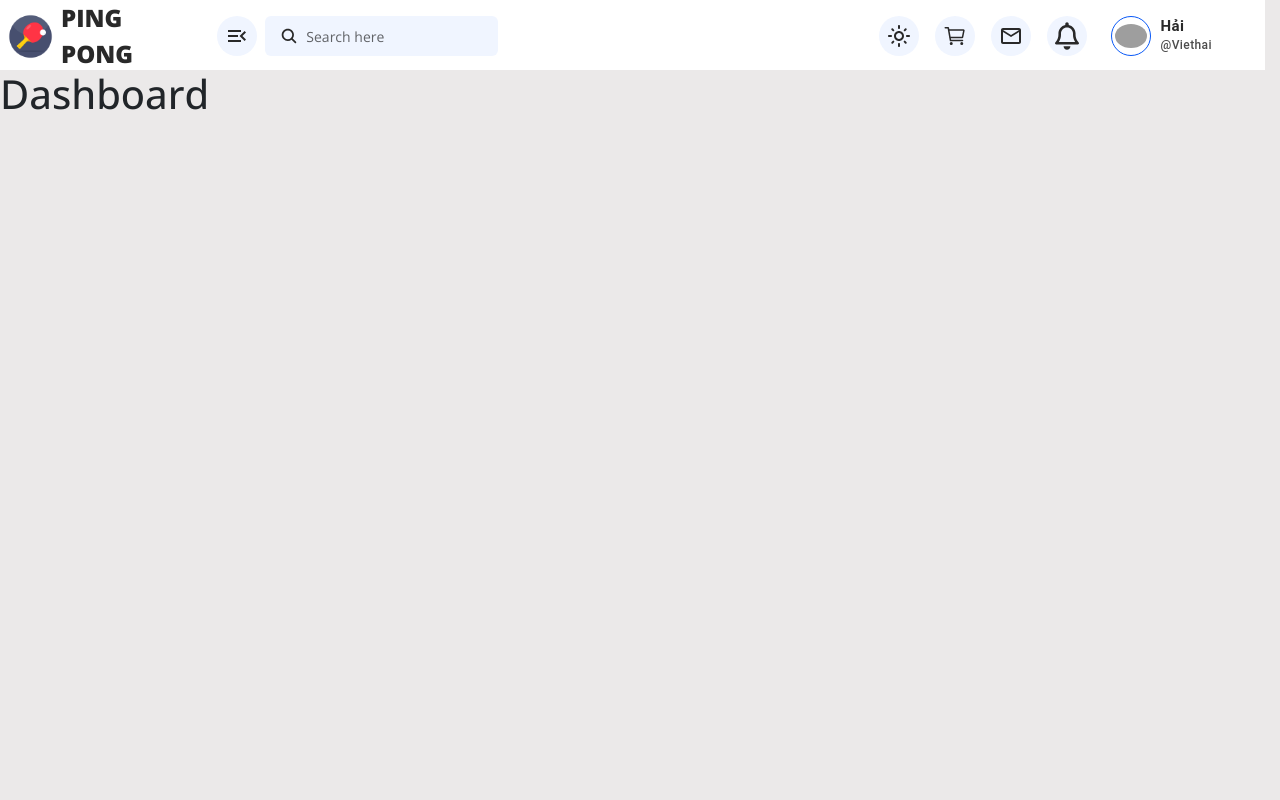
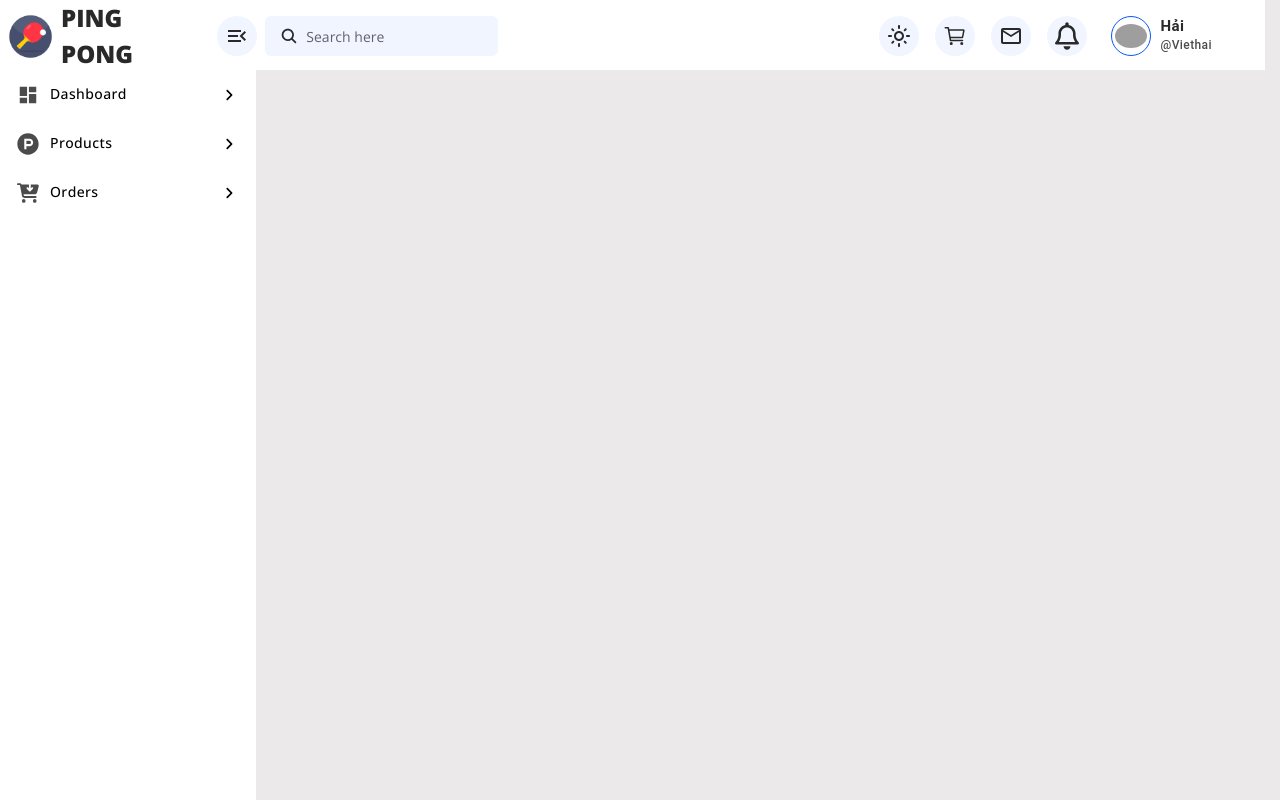
Before and after one commit to KINGDOMNVHAI/bongban-fe, a React (Create React App) app: page / in a window 1280 px wide. Built offline with nearby package versions, Linux system fonts and the light colour scheme; grey boxes are pictures that could not be loaded.

Commit message:
Create menu sidebar

```diff
--- a/src/App.css
+++ b/src/App.css
@@ -3,7 +3,7 @@
 * {margin: 0px; padding: 0px;}
 
 body {
-  font-family: "Open Sans", sans-serif;
+  font-family: "Open Sans", sans-serif !important;
   background: #ebe9e9;
 }
 
@@ -13,7 +13,7 @@ body {
 
 .btn-blue {background: #0858f7 !important; font-size: 14px !important; font-weight: 500; color: #FFF !important; text-transform: capitalize !important; border-radius: 5px !important;}
 
-header {width: 100%; height: 70px; background: #FFF;}
+header {width: 100%; height: 70px; background: #FFF; position: fixed; top: 0px; left: 0px; z-index: 1000;}
 header .logo {text-decoration: none;}
 header .logo img{width: 45px;}
 header .logo span{color: #292929; font-weight: 800; font-size: 24px;}
@@ -56,3 +56,14 @@ header button.rounded-circle:hover svg {color: #0858f7 !important; transition: a
 .dropdownInfo p {font-size: 12px; font-weight: 500; margin-top: 0px;}
 
 .text-sky {color: #0858f7 !important}
+
+.main .sidebarWrapper {width: 20%; flex: 0 0 20%; transition: all 0.3s ease-in-out;}
+.main .sidebarWrapper .sidebar {width: 20%; height: 100vh; position: fixed; top: 70px; left: 0px; background: #FFF;}
+.main .sidebarWrapper .sidebar ul {margin-bottom: 0px;}
+.main .sidebarWrapper .sidebar ul li {list-style: none;}
+.main .sidebarWrapper .sidebar ul li button {color: #000; text-align: left; justify-content: left; border-radius: 0px !important;
+  padding: 12px 15px !important; font-weight: 500 !important; font-family: "Open Sans", sans-serif !important;
+  align-items: center; text-transform: capitalize !important;}
+.main .sidebarWrapper .sidebar ul li button .icon {display: flex; align-items: center; justify-content: center; width: 25px; height: 25px; margin-right: 10px;}
+.main .sidebarWrapper .sidebar ul li button .icon svg {color: #000; opacity: 0.7; font-size: 22px;}
+.main .sidebarWrapper .sidebar ul li button .arrow {margin-left: auto; display: flex; align-items: center; justify-content: center; width: 25px; height: 25px;}
--- a/src/App.js
+++ b/src/App.js
@@ -3,15 +3,24 @@ import "./assets/css/bootstrap.min.css"
 import './App.css';
 import Dashboard from './pages/Dashboard';
 import Header from './components/Header';
+import Sidebar from './components/Sidebar';
 
 function App() {
   return (
     <BrowserRouter>
       <Header/>
-      <Routes>
-        <Route path="/" exact={true} element={<Dashboard />} />
-        <Route path="/dashboard" exact={true} element={<Dashboard />} />
-      </Routes>
+      <div className='main d-flex'>
+        <div className='sidebarWrapper'>
+          <Sidebar/>
+        </div>
+
+        <div className='content'>
+          <Routes>
+            <Route path="/" exact={true} element={<Dashboard />} />
+            <Route path="/dashboard" exact={true} element={<Dashboard />} />
+          </Routes>
+        </div>
+      </div>
     </BrowserRouter>
   );
 }
--- /dev/null
+++ b/src/components/Sidebar/index.js
@@ -0,0 +1,39 @@
+import Button from '@mui/material/Button';
+import { FaProductHunt } from "react-icons/fa";
+import { FaAngleRight, FaCartArrowDown } from "react-icons/fa6";
+import { MdDashboard } from "react-icons/md";
+import { IoCartOutline } from "react-icons/io5";
+
+const Sidebar = () => {
+    return (
+        <>
+            <div className="sidebar">
+                <ul>
+                    <li>
+                        <Button className='w-100'>
+                        <span className='icon'><MdDashboard/></span>
+                        Dashboard
+                        <span className='arrow'><FaAngleRight/></span>
+                        </Button>
+                    </li>
+                    <li>
+                        <Button className='w-100'>
+                        <span className='icon'><FaProductHunt/></span>
+                        Products
+                        <span className='arrow'><FaAngleRight/></span>
+                        </Button>
+                    </li>
+                    <li>
+                        <Button className='w-100'>
+                        <span className='icon'><FaCartArrowDown/></span>
+                        Orders
+                        <span className='arrow'><FaAngleRight/></span>
+                        </Button>
+                    </li>
+                </ul>
+            </div>
+        </>
+    )
+}
+
+export default Sidebar;
```
Also changed, not shown: document/huongdan.txt.
